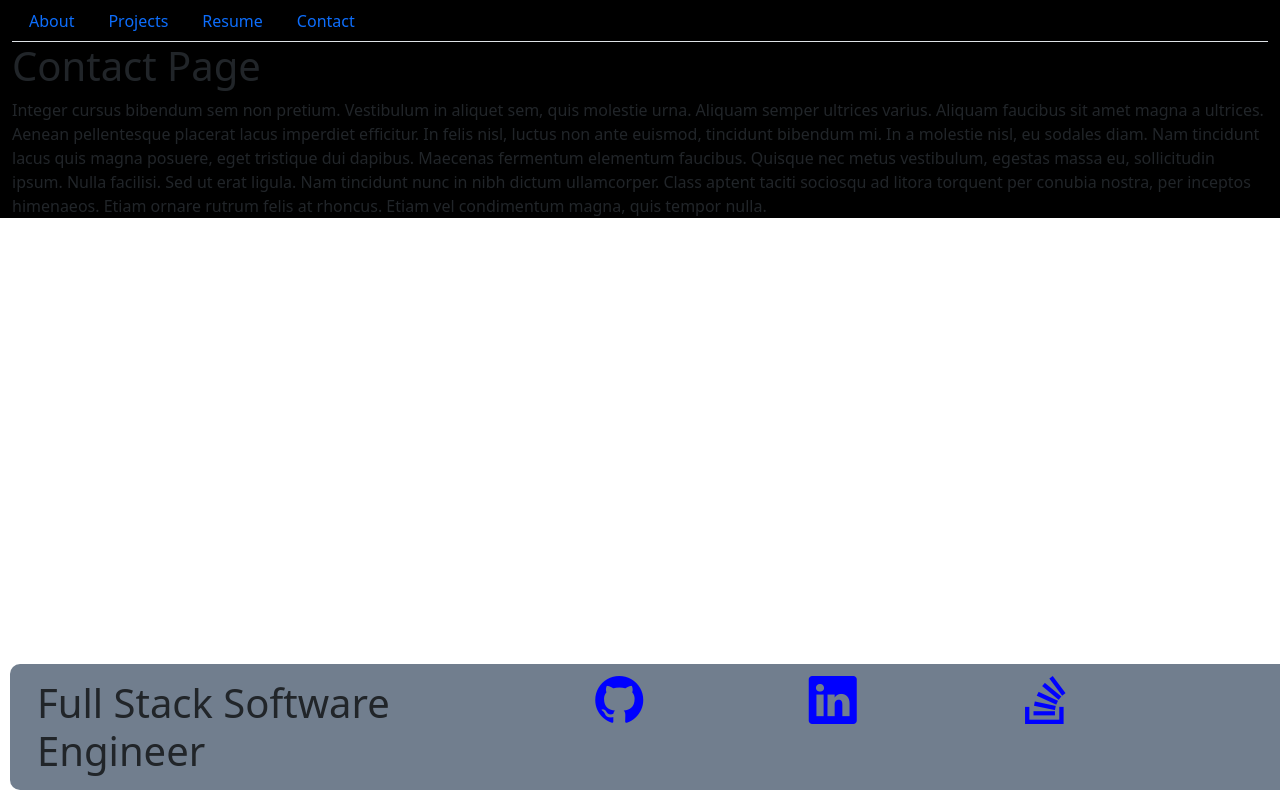
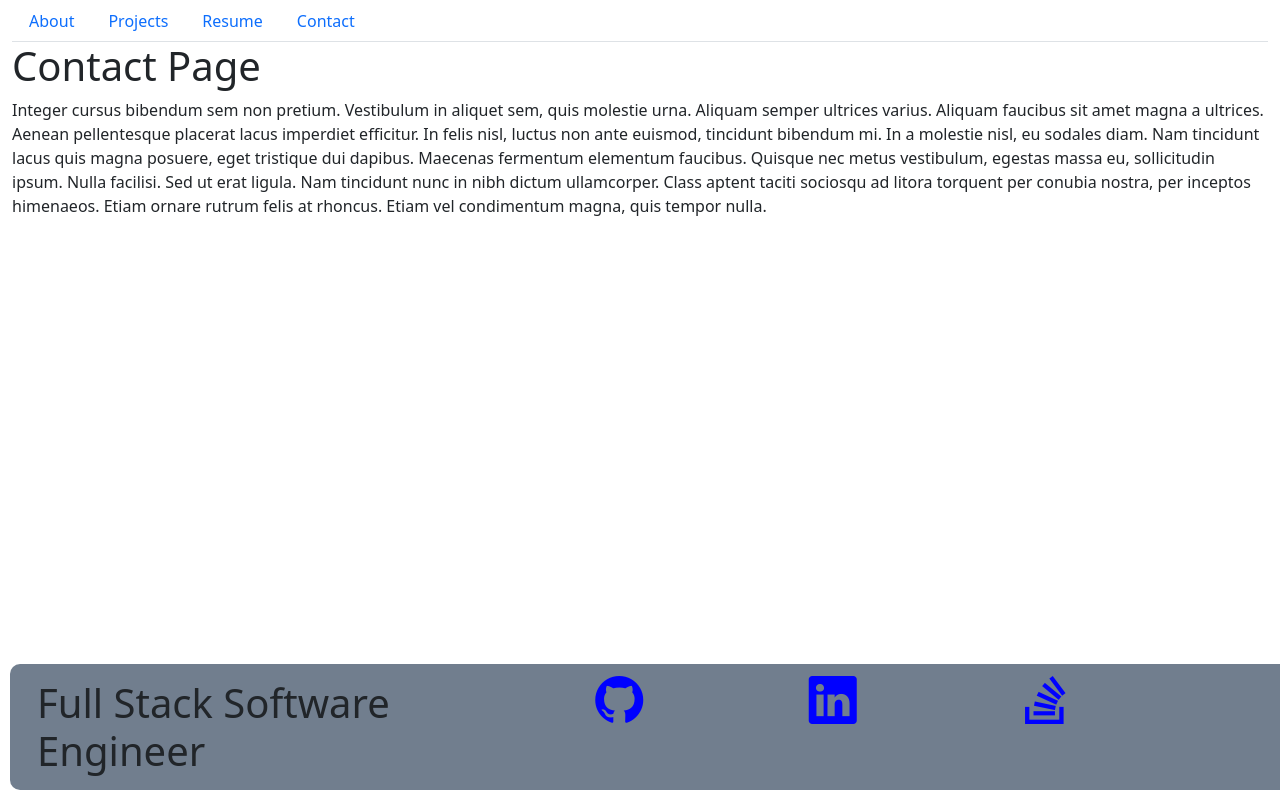
Before and after one commit to stevenslade/portfolio-react, a React (Create React App) app: page / in a window 1280 px wide. Built offline with nearby package versions, Linux system fonts and the light colour scheme.

Commit message:
completed about me section

```diff
--- a/src/App.js
+++ b/src/App.js
@@ -3,9 +3,10 @@ import './App.css';
 import PortfolioContainer from "./components/PortfolioContainer";
 import 'bootstrap/dist/css/bootstrap.min.css';
 
+
+
 function App() {
   return (
-    // <h2>Portfolio Project</h2>
     <PortfolioContainer />
   );
 }
--- a/src/components/Footer.js
+++ b/src/components/Footer.js
@@ -20,9 +20,6 @@ const styles = {
         color: 'blue',
         margin: '10px',
     },
-    listStyle: {
-        display: 'inline'
-    }
   };
 
 export default function Footer() {
--- a/src/components/PortfolioContainer.js
+++ b/src/components/PortfolioContainer.js
@@ -5,12 +5,6 @@ import About from './pages/About';
 import Projects from './pages/Projects';
 import Contact from './pages/Contact';
 import Footer from './Footer';
-
-const styles = {
-  backStyle: {
-    background: 'black',
-  },
-};
 
 export default function PortfolioContainer() {
   const [currentPage, setCurrentPage] = useState('Home');
@@ -32,7 +26,7 @@ export default function PortfolioContainer() {
   const handlePageChange = (page) => setCurrentPage(page);
 
   return (
-    <div style={styles.backStyle} className="container-fluid">
+    <div className="container-fluid">
       {/* We are passing the currentPage from state and the function to update it */}
       <NavTabs currentPage={currentPage} handlePageChange={handlePageChange} />
       {/* Here we are calling the renderPage method which will return a component  */}
--- a/src/components/pages/About.js
+++ b/src/components/pages/About.js
@@ -2,34 +2,48 @@ import React from 'react';
 
 const styles = {
   aboutStyle: {
-    background: 'black',
     fontColor: '#717E8E',
+    borderStyle: 'solid',
+    borderColor: '#717E8E',
+    borderRadius: '10px',
+    marginTop: '10px',
   },
   textStyle: {
     fontColor: '#717E8E',
   },
-  iconStyle: {
-      fontSize: '48px',
-      color: 'blue',
-      margin: '10px',
+  headStyle: {
+    marginTop:'10px',
   },
-  listStyle: {
-      display: 'inline'
+  hrStyle: {
+    borderTop: '10px solid black',
+  },
+  image: {
+    height: '200px',
+    width: '200px',
+    borderRadius: '10px',
+  },
+  imgContainer: {
+    display: 'flex',
+    justifyContent: 'center',
+    marginBottom: '25px',
   }
 };
 
 export default function About() {
   return (
     <div style={styles.aboutStyle} className="container">
-      <h1 style={styles.textStyle}>About Me</h1>
-      <p style={styles.textStyle}>
-        Nunc pharetra finibus est at efficitur. Praesent sed congue diam.
-        Integer gravida dui mauris, ut interdum nunc egestas sed. Aenean sed
-        mollis diam. Nunc aliquet risus ac finibus porta. Nam quis arcu non
-        lectus tincidunt fermentum. Suspendisse aliquet orci porta quam semper
-        imperdiet. Praesent euismod mi justo, faucibus scelerisque risus cursus
-        in. Sed rhoncus mollis diam, sit amet facilisis lectus blandit at.
-      </p>
+      <h1 style={styles.headStyle}>About Me</h1>
+      <hr style={styles.hrStyle}/>
+      <div className="row">
+        <div style={styles.imgContainer} className="col-xs-12 col-md-5 col-lg-4">
+          <img style={styles.image} className="m-2" src={"./assets/images/selfImage2.jpg"} alt=" of Ben Slinde, he is very handsome" />
+        </div>
+        <div className="col-xs-12 col-md-6 col-lg-8">
+          <p style={styles.textStyle}>
+            I am a recent graduate from a Georgia Tech Full Stack Software Engineering Bootcamp.  I am enthusiastic about starting a new career as a developer. React and SQL are some of my favorite programming languages and I am excited to work more with them.  I have a degree in Mechnical Engineering and twenty years of experience working with teams to develop new products and equipment in a manufacturing environment.  I look forward to using my years of experience in a new field.
+          </p>
+        </div>
+      </div>
     </div>
   );
 }
--- a/src/index.js
+++ b/src/index.js
@@ -6,6 +6,7 @@ import 'bootstrap/dist/css/bootstrap.min.css';
 import "bootstrap-icons/font/bootstrap-icons.css";
 
 ReactDOM.render(
+    // document.body.style = 'background: red;'
     <App />,document.getElementById('root')
 );
 
```
Also changed, not shown: public/assets/images/selfImage2.jpg (added).
